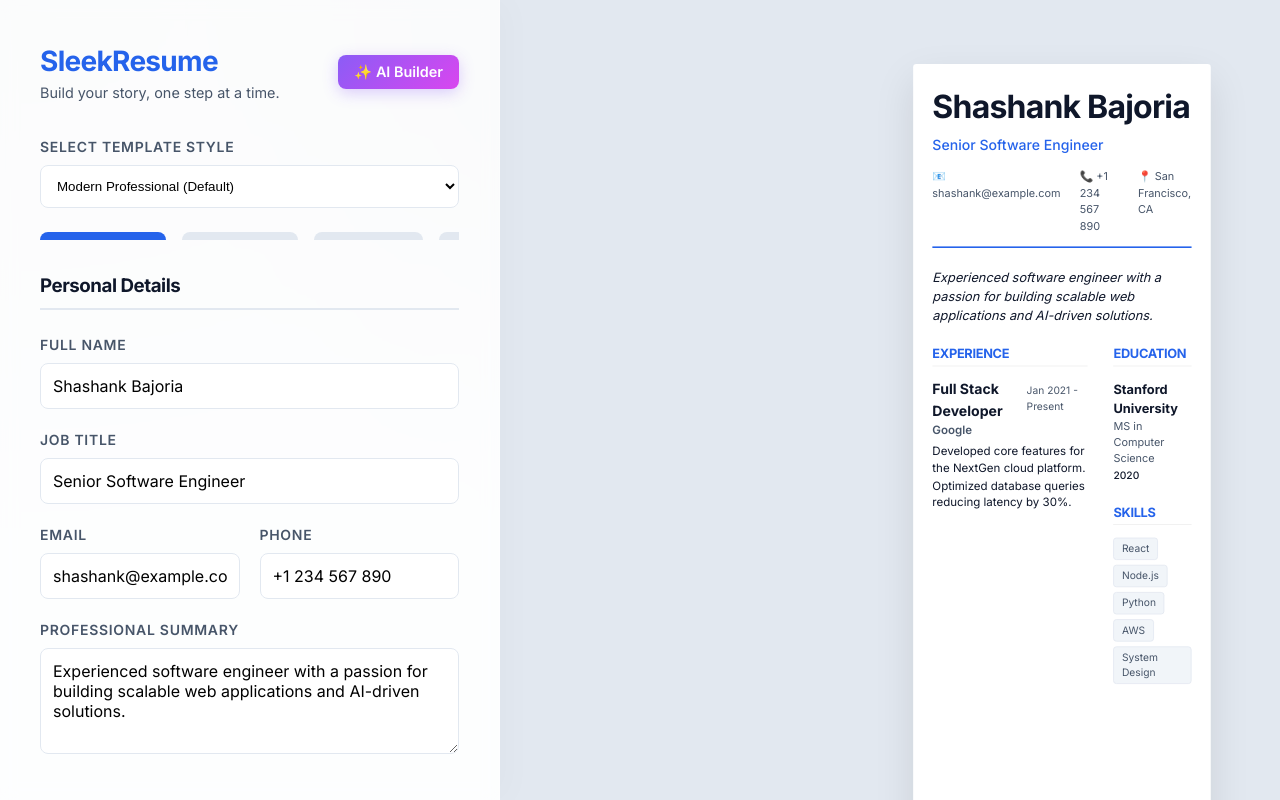
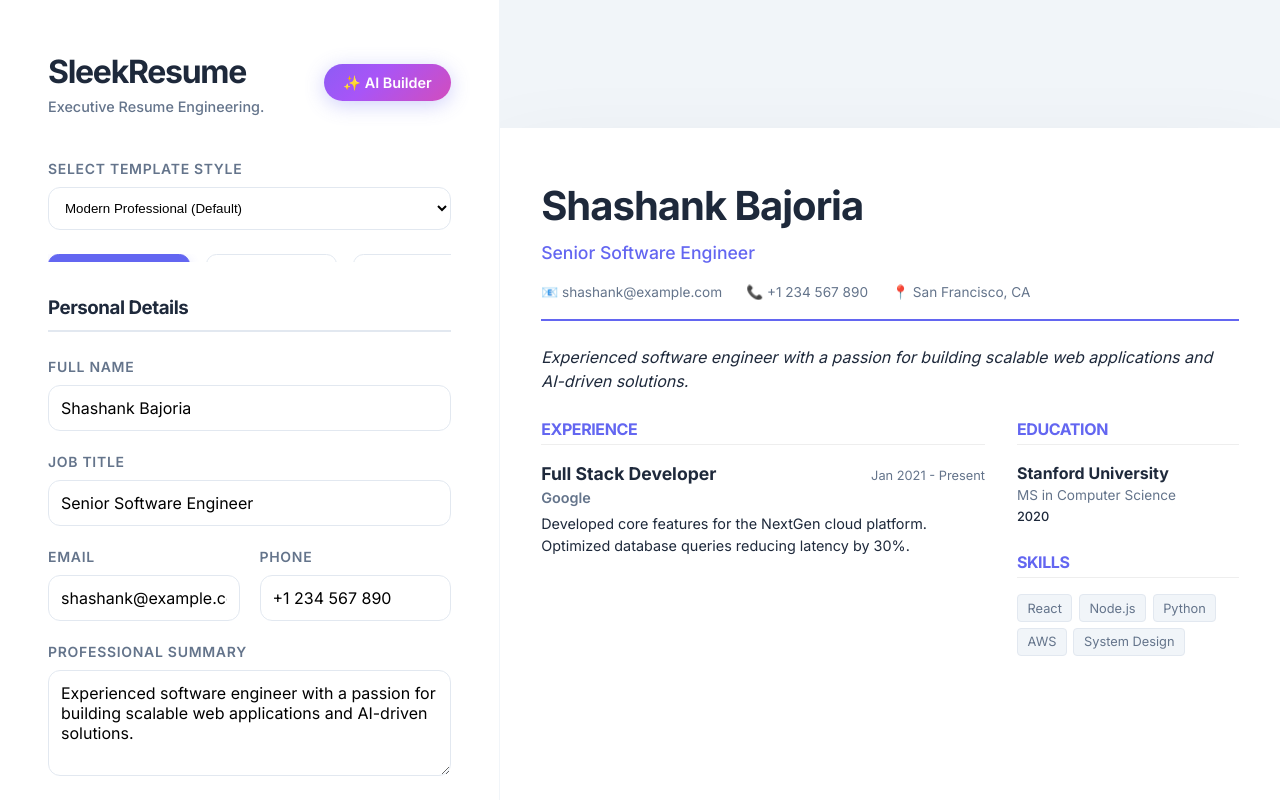
Before and after one commit to shanks16plus/sleek-resume-builder, a React (Vite) app: page / in a window 1280 px wide. Built offline with nearby package versions, Linux system fonts and the light colour scheme.

Commit message:
style: Major premium UI/UX overhaul with loading screen and dashboard

```diff
--- a/src/App.css
+++ b/src/App.css
@@ -9,15 +9,12 @@
 
 .editor-pane {
   flex: 0 0 500px;
-  background: var(--glass-bg);
-  backdrop-filter: blur(8px);
-  -webkit-backdrop-filter: blur(8px);
-  border-right: 1px solid var(--glass-border);
+  background: #ffffff;
   display: flex;
   flex-direction: column;
   overflow-y: auto;
-  padding: 2.5rem;
-  box-shadow: 10px 0 30px rgba(0, 0, 0, 0.02);
+  padding: 3rem;
+  border-right: 1px solid #f1f5f9;
   z-index: 10;
 }
 
@@ -26,22 +23,21 @@
   background: var(--bg-preview);
   overflow-y: auto;
   display: flex;
-  justify-content: center;
-  align-items: flex-start;
-  padding: 4rem 2rem;
+  flex-direction: column;
+  align-items: center;
+  padding: 5rem 2rem;
   position: relative;
 }
 
-.resume-preview-container {
-  width: 210mm; /* A4 width */
-  min-height: 297mm; /* A4 height */
+.resume-preview-container-premium {
+  width: 210mm;
+  min-height: 297mm;
   background: white;
-  box-shadow: 0 20px 50px rgba(0, 0, 0, 0.1);
-  padding: 1.5rem;
+  box-shadow: 0 40px 100px rgba(0, 0, 0, 0.08);
+  padding: 3rem;
   border-radius: 4px;
   transform-origin: top center;
-  transform: scale(0.9);
-  transition: transform 0.3s ease-out;
+  transition: all 0.4s cubic-bezier(0.4, 0, 0.2, 1);
 }
 
 @media (max-width: 1400px) {
@@ -166,75 +162,31 @@ label {
 }
 
 .step-bullet {
-  padding: 0.5rem 1rem;
-  border-radius: 20px;
-  background: #e2e8f0;
-  font-size: 0.8rem;
+  padding: 0.6rem 1.25rem;
+  border-radius: 12px;
+  background: white;
+  border: 1px solid var(--border-color);
+  font-size: 0.85rem;
   font-weight: 600;
-  color: #64748b;
+  color: var(--text-muted);
   white-space: nowrap;
   cursor: pointer;
+  transition: all 0.2s ease;
 }
 
 .step-bullet.active {
   background: var(--primary);
   color: white;
+  border-color: var(--primary);
+  box-shadow: 0 4px 12px rgba(99, 102, 241, 0.2);
 }
 
-/* Modal Styles */
-.modal-overlay {
-  position: fixed;
-  top: 0;
-  left: 0;
-  width: 100vw;
-  height: 100vh;
-  background: rgba(15, 23, 42, 0.6);
-  backdrop-filter: blur(4px);
-  -webkit-backdrop-filter: blur(4px);
-  display: flex;
-  align-items: center;
-  justify-content: center;
-  z-index: 100;
-  animation: fadeIn 0.2s ease-out;
+.step-bullet:hover:not(.active) {
+  background: #f8fafc;
+  border-color: #cbd5e1;
 }
 
-.modal-content {
-  background: white;
-  padding: 2.5rem;
-  border-radius: var(--radius-lg);
-  width: 90%;
-  max-width: 600px;
-  box-shadow: 0 25px 50px -12px rgba(0, 0, 0, 0.25);
-  animation: slideUp 0.3s ease-out;
-}
-
-@keyframes fadeIn {
-  from { opacity: 0; }
-  to { opacity: 1; }
-}
-
-/* Analysis Dashboard */
-.analysis-dashboard {
-  background: white;
-  padding: 1.5rem;
-  border-radius: var(--radius-lg);
-  box-shadow: var(--card-shadow);
-  display: flex;
-  flex-direction: column;
-  gap: 1rem;
-}
-
-.score-badge {
-  display: inline-flex;
-  align-items: center;
-  padding: 0.5rem 1rem;
-  border-radius: 20px;
-  font-weight: 700;
-  font-size: 0.9rem;
-  letter-spacing: 0.02em;
-}
-
-/* Template System */
+/* Restoring Templates */
 
 /* Minimalist */
 .template-minimal {
@@ -242,7 +194,7 @@ label {
   color: #000;
 }
 .template-minimal h1, .template-minimal h4, .template-minimal h5 { color: #000 !important; border-bottom: 1px solid #000 !important; }
-.template-minimal .resume-preview-container { filter: grayscale(1); }
+.template-minimal .resume-preview-container-premium { filter: grayscale(1); }
 
 /* ATS v1 & v2 */
 .template-ats-v1, .template-ats-v2 {
@@ -280,7 +232,7 @@ label {
   font-size: 0.85rem !important;
   line-height: 1.2 !important;
 }
-.template-compact .resume-preview-container { padding: 1rem !important; }
+.template-compact .resume-preview-container-premium { padding: 1rem !important; }
 .template-compact h1 { font-size: 1.7rem !important; }
 
 /* Bold Impact */
@@ -294,3 +246,190 @@ label {
 .template-classic h1 { border-bottom: 3px double #000 !important; display: inline-block; padding-bottom: 0px; }
 .template-classic div { text-align: left; }
 .template-classic header div { justify-content: center !important; }
+
+/* Modal Styles */
+.modal-overlay {
+  position: fixed;
+  top: 0;
+  left: 0;
+  width: 100vw;
+  height: 100vh;
+  background: rgba(15, 23, 42, 0.6);
+  backdrop-filter: blur(4px);
+  -webkit-backdrop-filter: blur(4px);
+  display: flex;
+  align-items: center;
+  justify-content: center;
+  z-index: 100;
+  animation: fadeIn 0.2s ease-out;
+}
+
+.modal-content {
+  background: white;
+  padding: 2.5rem;
+  border-radius: var(--radius-lg);
+  width: 90%;
+  max-width: 600px;
+  box-shadow: 0 25px 50px -12px rgba(0, 0, 0, 0.25);
+  animation: slideUp 0.3s ease-out;
+}
+
+@keyframes fadeIn {
+  from { opacity: 0; }
+  to { opacity: 1; }
+}
+
+/* Premium AI Sparkle Button */
+.btn-ai-sparkle {
+  padding: 0.6rem 1.2rem;
+  border: none;
+  border-radius: 100px;
+  background: linear-gradient(135deg, #6366f1, #a855f7, #ec4899);
+  background-size: 200% 200%;
+  color: white;
+  font-weight: 600;
+  font-size: 0.9rem;
+  cursor: pointer;
+  transition: all 0.3s ease;
+  box-shadow: 0 4px 20px rgba(99, 102, 241, 0.3);
+  animation: gradientShift 3s ease infinite;
+}
+
+@keyframes gradientShift {
+  0% { background-position: 0% 50%; }
+  50% { background-position: 100% 50%; }
+  100% { background-position: 0% 50%; }
+}
+
+.btn-ai-sparkle:hover {
+  transform: scale(1.05);
+  box-shadow: 0 8px 30px rgba(99, 102, 241, 0.5);
+}
+
+/* Loader Screen */
+.loader-screen {
+  background: #0f172a;
+  height: 100vh;
+  width: 100vw;
+  display: flex;
+  align-items: center;
+  justify-content: center;
+  z-index: 1000;
+}
+
+.loader-box {
+  text-align: center;
+}
+
+.loader-logo {
+  font-size: 3rem;
+  margin-bottom: 1rem;
+  animation: float 2s ease-in-out infinite;
+}
+
+.loader-text {
+  font-weight: 800;
+  color: white;
+  letter-spacing: -0.05em;
+  font-size: 2.5rem;
+  margin-bottom: 2rem;
+}
+
+.loader-bar {
+  width: 200px;
+  height: 4px;
+  background: rgba(255, 255, 255, 0.1);
+  border-radius: 2px;
+  overflow: hidden;
+  margin: 0 auto;
+}
+
+.loader-progress {
+  width: 0%;
+  height: 100%;
+  background: var(--primary);
+  animation: progress 2s ease-in-out infinite;
+}
+
+@keyframes progress {
+  0% { width: 0%; transform: translateX(-100%); }
+  50% { width: 100%; transform: translateX(0); }
+  100% { width: 0%; transform: translateX(100%); }
+}
+
+@keyframes float {
+  0%, 100% { transform: translateY(0); }
+  50% { transform: translateY(-10px); }
+}
+
+/* Premium Dashboard */
+.analysis-dashboard-premium {
+  background: white;
+  padding: 2rem;
+  border-radius: var(--radius-lg);
+  box-shadow: 0 20px 40px rgba(0, 0, 0, 0.05);
+  border: 1px solid #f1f5f9;
+}
+
+.score-badge-premium {
+  display: flex;
+  flex-direction: column;
+  align-items: center;
+  padding: 0.75rem 1.25rem;
+  background: #f8fafc;
+  border-radius: var(--radius-md);
+  min-width: 100px;
+}
+
+.score-label {
+  font-size: 0.7rem;
+  font-weight: 800;
+  color: var(--text-muted);
+  letter-spacing: 0.1em;
+  margin-bottom: 0.25rem;
+}
+
+.score-value {
+  font-size: 1.5rem;
+  font-weight: 800;
+  color: var(--primary);
+}
+
+.recommendations-box {
+  margin-top: 1.5rem;
+  padding-top: 1.5rem;
+  border-top: 1px dashed #e2e8f0;
+}
+
+.recommendations-box header {
+  font-size: 0.75rem;
+  font-weight: 800;
+  color: #1e293b;
+  letter-spacing: 0.05em;
+  margin-bottom: 1rem;
+}
+
+.rec-list {
+  list-style: none;
+  padding: 0;
+  display: grid;
+  grid-template-columns: 1fr 1fr;
+  gap: 0.75rem;
+}
+
+.rec-list li {
+  font-size: 0.85rem;
+  color: var(--text-muted);
+  padding: 0.5rem;
+  background: #f1f5f9;
+  border-radius: 6px;
+  display: flex;
+  align-items: center;
+  gap: 0.5rem;
+}
+
+.rec-list li::before {
+  content: '✓';
+  color: var(--accent);
+  font-weight: 800;
+}
--- a/src/App.jsx
+++ b/src/App.jsx
@@ -11,8 +11,16 @@ function App() {
     apiKey: 'AIzaSyBmARJywXgsbj8m0knGd7DXf5D-R56mExY'
   })
   const [isGenerating, setIsGenerating] = useState(false)
+  const [isAppLoading, setIsAppLoading] = useState(true)
   const [selectedTemplate, setSelectedTemplate] = useState('modern')
   const [analysis, setAnalysis] = useState({ atsScore: 0, recruiterRating: 0, recommendations: [] })
+
+  // High-End Initial Loader Effect
+  useState(() => {
+    const timer = setTimeout(() => setIsAppLoading(false), 2000);
+    return () => clearTimeout(timer);
+  }, []);
+
   const [resumeData, setResumeData] = useState({
     personal: { fullName: 'Shashank Bajoria', title: 'Senior Software Engineer', email: 'shashank@example.com', phone: '+1 234 567 890', location: 'San Francisco, CA', summary: 'Experienced software engineer with a passion for building scalable web applications and AI-driven solutions.' },
     experience: [
@@ -157,16 +165,29 @@ Provide ONLY the raw JSON object.`;
     setResumeData({ ...resumeData, skills: newSkills })
   }
 
+  if (isAppLoading) {
+    return (
+      <div className="loader-screen">
+        <div className="loader-box">
+          <div className="loader-logo">✨</div>
+          <h1 className="loader-text">SleekResume</h1>
+          <div className="loader-bar"><div className="loader-progress"></div></div>
+          <p style={{ color: '#94a3b8', fontSize: '0.8rem', marginTop: '1rem', letterSpacing: '4px' }}>ELEVATING CAREERS</p>
+        </div>
+      </div>
+    );
+  }
+
   return (
     <div className="app-layout">
       {/* Editor Pane (Left Sidebar) */}
       <aside className="editor-pane">
-        <header style={{ marginBottom: '2rem', display: 'flex', justifyContent: 'space-between', alignItems: 'center' }}>
+        <header style={{ marginBottom: '2.5rem', display: 'flex', justifyContent: 'space-between', alignItems: 'center' }}>
           <div>
-            <h1 style={{ fontSize: '1.75rem', color: 'var(--primary)' }}>SleekResume</h1>
-            <p style={{ color: 'var(--text-muted)', fontSize: '0.9rem' }}>Build your story, one step at a time.</p>
+            <h1 style={{ fontSize: '2rem', color: 'var(--text-main)', letterSpacing: '-0.04em' }}>SleekResume</h1>
+            <p style={{ color: 'var(--text-muted)', fontSize: '0.9rem', fontWeight: '500' }}>Executive Resume Engineering.</p>
           </div>
-          <button className="btn-primary" style={{ padding: '0.5rem 1rem', fontSize: '0.9rem', background: 'linear-gradient(135deg, #8b5cf6, #d946ef)', border: 'none', boxShadow: '0 4px 15px rgba(139, 92, 246, 0.3)' }} onClick={() => setShowAiModal(true)}>
+          <button className="btn-ai-sparkle" onClick={() => setShowAiModal(true)}>
             ✨ AI Builder
           </button>
         </header>
@@ -325,19 +346,30 @@ Provide ONLY the raw JSON object.`;
 
       {/* Preview Pane (Right Sidebar) */}
       <main className="preview-pane">
-        <div style={{ marginBottom: '2rem', width: '210mm', transform: 'scale(0.9)' }}>
+        <div style={{ marginBottom: '3rem', width: '210mm', transform: 'scale(0.95)' }}>
           {analysis.atsScore > 0 && (
-            <div className="analysis-dashboard">
-              <div className="score-badge" style={{ background: analysis.atsScore >= 90 ? '#dcfce7' : '#fee2e2', color: analysis.atsScore >= 90 ? '#166534' : '#991b1b' }}>
-                ATS Score: {analysis.atsScore}%
+            <div className="analysis-dashboard-premium">
+              <div style={{ display: 'flex', justifyContent: 'space-between', alignItems: 'center', marginBottom: '1.5rem' }}>
+                 <div>
+                    <h2 style={{ fontSize: '1.25rem', marginBottom: '0.25rem' }}>Resume Intelligence Report</h2>
+                    <p style={{ color: 'var(--text-muted)', fontSize: '0.85rem' }}>Benchmarked against Fortune 500 standards</p>
+                 </div>
+                 <div style={{ display: 'flex', gap: '0.75rem' }}>
+                    <div className="score-badge-premium">
+                      <span className="score-label">ATS</span>
+                      <span className="score-value">{analysis.atsScore}</span>
+                    </div>
+                    <div className="score-badge-premium">
+                      <span className="score-label">RECRUITER</span>
+                      <span className="score-value">{analysis.recruiterRating}</span>
+                    </div>
+                 </div>
               </div>
-              <div className="score-badge" style={{ background: analysis.recruiterRating >= 90 ? '#dbefe2' : '#fef9c3', color: analysis.recruiterRating >= 90 ? '#065f46' : '#854d0e' }}>
-                Recruiter Rating: {analysis.recruiterRating}%
-              </div>
+
               {analysis.recommendations.length > 0 && (
-                <div style={{ marginTop: '1rem', padding: '1rem', background: '#f1f5f9', borderRadius: 'var(--radius-md)', fontSize: '0.85rem' }}>
-                  <strong>💡 Pro Tips to boost your score:</strong>
-                  <ul style={{ marginTop: '0.5rem', paddingLeft: '1.2rem' }}>
+                <div className="recommendations-box">
+                  <header>💡 STRATEGIC RECOMMENDATIONS</header>
+                  <ul className="rec-list">
                     {analysis.recommendations.map((rec, i) => <li key={i}>{rec}</li>)}
                   </ul>
                 </div>
@@ -346,7 +378,7 @@ Provide ONLY the raw JSON object.`;
           )}
         </div>
 
-        <div className={`resume-preview-container template-${selectedTemplate}`} id="resume-document">
+        <div className={`resume-preview-container-premium template-${selectedTemplate}`} id="resume-document">
           <header style={{ borderBottom: '2px solid var(--primary)', paddingBottom: '1rem', marginBottom: '1.5rem' }}>
             <h1 style={{ margin: '0', fontSize: '2.5rem', color: 'var(--text-main)', textAlign: 'left' }}>{resumeData.personal.fullName || 'YOUR NAME'}</h1>
             <p style={{ fontSize: '1.1rem', fontWeight: '500', color: 'var(--primary)', marginTop: '0.25rem' }}>{resumeData.personal.title || 'Professional Title'}</p>
--- a/src/index.css
+++ b/src/index.css
@@ -1,19 +1,20 @@
 :root {
-  --primary: #2563eb;
-  --primary-hover: #1d4ed8;
+  --primary: #6366f1; /* Modern Indigo */
+  --primary-hover: #4f46e5;
   --secondary: #64748b;
-  --bg-main: #f8fafc;
+  --accent: #10b981; /* Emerald for Scores */
+  --bg-main: #0f172a; /* Deep Slate Navy body */
   --bg-editor: #ffffff;
-  --bg-preview: #e2e8f0;
-  --text-main: #0f172a;
-  --text-muted: #475569;
+  --bg-preview: #f1f5f9;
+  --text-main: #1e293b;
+  --text-muted: #64748b;
   --border-color: #e2e8f0;
   --card-shadow: 0 10px 15px -3px rgba(0, 0, 0, 0.1), 0 4px 6px -2px rgba(0, 0, 0, 0.05);
-  --glass-bg: rgba(255, 255, 255, 0.7);
-  --glass-border: rgba(255, 255, 255, 0.3);
+  --glass-bg: rgba(255, 255, 255, 0.85);
+  --glass-border: rgba(255, 255, 255, 0.4);
   --font-family: 'Inter', system-ui, -apple-system, sans-serif;
-  --radius-lg: 16px;
-  --radius-md: 8px;
+  --radius-lg: 24px;
+  --radius-md: 12px;
 }
 
 * {
```
